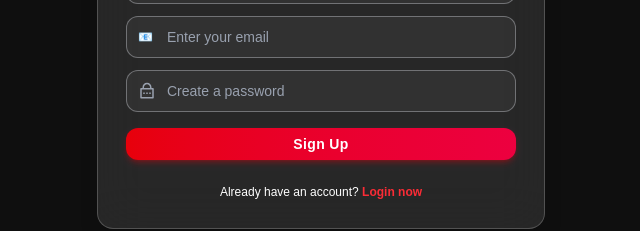
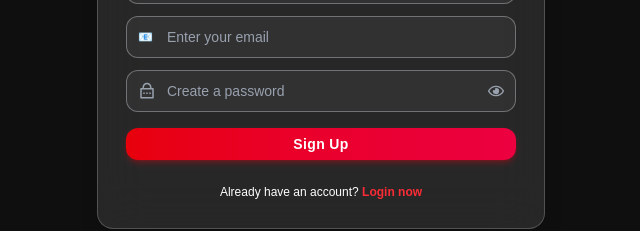
Before and after one commit to maaz20-op/ReelNest_Frontend, a React (Vite) app: page /signup in a window 1280 px wide. Shown: the part 388-619 px from the top of the page, without its empty margins (319-959 px from the left). Built offline with nearby package versions, Linux system fonts and the light colour scheme; no server answers.

Commit message:
Ui-fix:signup:show-hide-password

```diff
--- a/src/features/auth/pages/Signup.jsx
+++ b/src/features/auth/pages/Signup.jsx
@@ -4,7 +4,7 @@ import { Icons } from "../../../assets/icons";
 import { Button } from "../../../components/reusableComponents/Button";
 import { useSignupUserMutation } from "../../../services/auth/auth";
 import { Loader } from "../../../components/reusableComponents/Loader";
-import { FaExclamationTriangle } from "react-icons/fa";
+import { FaExclamationTriangle, FaRegEyeSlash, FaRegEye } from "react-icons/fa";
 import { useAuth } from "../hooks/useAuth";
 import { useToastContext } from "../../../contexts/toast";
 
@@ -14,6 +14,7 @@ export const SignupPage = () => {
   const [email, setEmail] = useState("");
   const [password, setPassword] = useState("");
   const [errorMsg, setErrorMsg] = useState("");
+  const [showPassword, setShowPassword] = useState(false);
 
   const [signupUser, { isLoading, data }] = useSignupUserMutation();
   const navigate = useNavigate();
@@ -204,13 +205,21 @@ export const SignupPage = () => {
               )}
             </div>
             <input
-              type="password"
+              type={showPassword ? "text" : "password"}
               placeholder="Create a password"
               value={password}
               onChange={(e) => setPassword(e.target.value)}
               required
               className="w-full pl-9 sm:pl-10 pr-3 py-2 sm:py-2.5 text-xs sm:text-sm rounded-xl border border-gray-300/40 dark:border-slate-700/60 bg-white/5 text-(--text-primary) placeholder-gray-400 focus:outline-none focus:border-red-500 focus:ring-2 focus:ring-red-500/20 transition-all duration-200"
             />
+
+            <button
+              type="button"
+              onClick={() => setShowPassword((prev) => !prev)}
+              className="absolute inset-y-0 right-0 pr-3 flex items-center text-gray-400 hover:text-red-500 transition-colors"
+            >
+              {showPassword ? <FaRegEyeSlash /> : <FaRegEye />}
+            </button>
           </div>
 
           {/*  Primary Action Button */}
```
